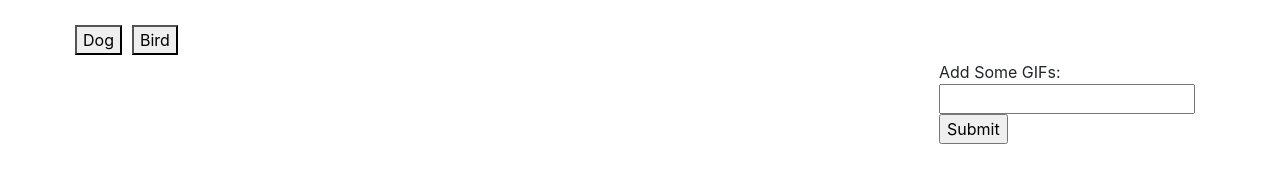
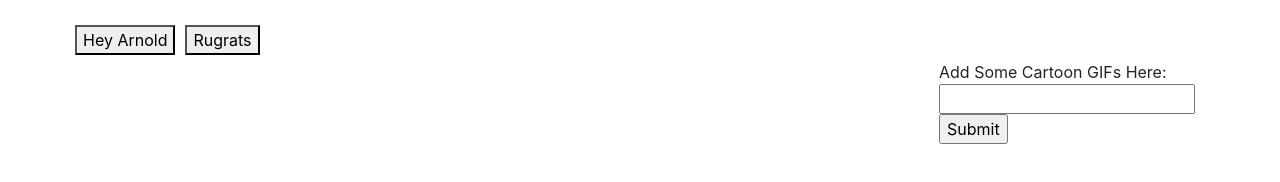
Before and after one commit to PHolmes10/Giphy, a plain HTML site: page index.html in a window 1280 px wide. Drawn offline with nearby package versions, Linux system fonts and the light colour scheme.

Commit message:
changed theme

```diff
--- a/assets/javascript/app.js
+++ b/assets/javascript/app.js
@@ -22,7 +22,7 @@
         for (var i = 0; i < response.data.length; i++) {
             $("#gifDiv").prepend("<p>Rating: " + response.data[i].rating + "</p>");
             var images = $("<img src='" + response.data[i].images.fixed_height_still.url + "'>");
-            images.attr("class", "gif")
+            images.attr("class", "gif");
             $("#gifDiv").prepend(images);
         };
     });
--- a/index.html
+++ b/index.html
@@ -14,8 +14,8 @@
 <body>
     <div class="container">
         <div class="row rowTop">
-            <button data-search='dog'>Dog</button>
-            <button data-search='bird'>Bird</button>
+            <button data-search='Hey Arnold'>Hey Arnold</button>
+            <button data-search='Rugrats'>Rugrats</button>
         </div>
         <div class="row">
             <div class="col">
@@ -23,7 +23,7 @@
             </div>
             <div class="col">
                 <form id="gifSearch">
-                    Add Some GIFs:
+                    Add Some Cartoon GIFs Here:
                     <br>
                     <input id="search" type="text" name="search">
                     <br>
```
